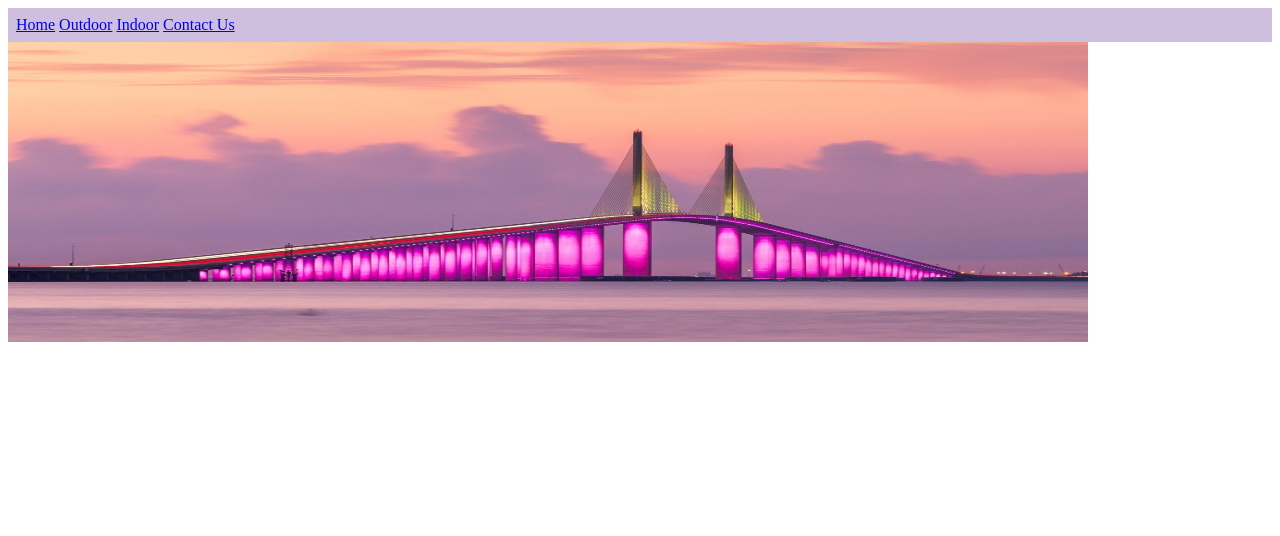
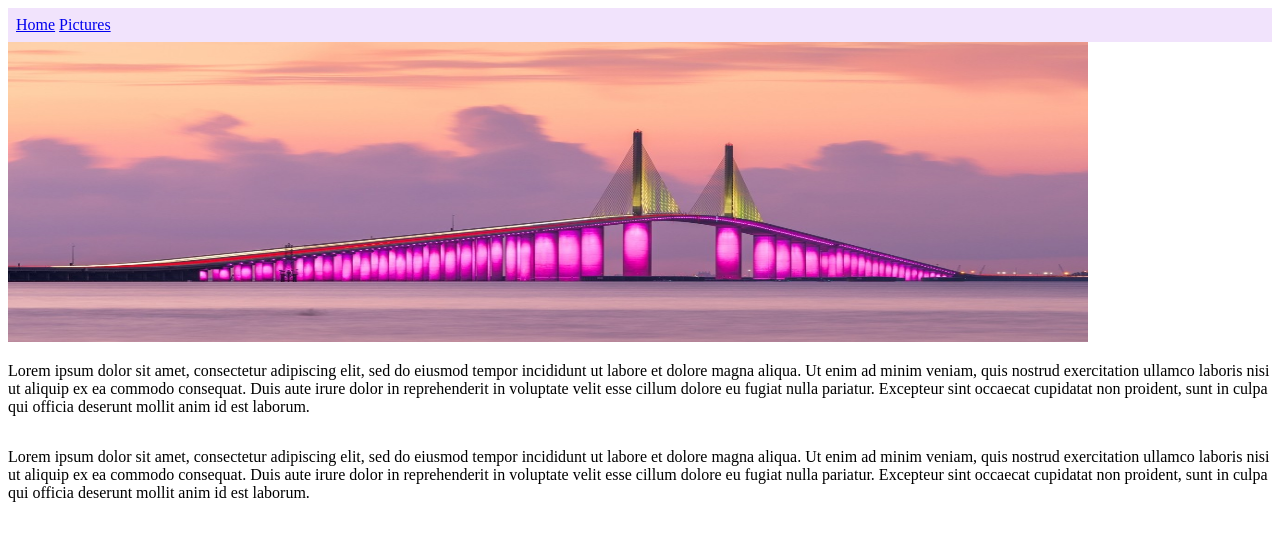
Before and after one commit to ItsNandito/Simple-Travel-Site, a plain HTML site: page index.html in a window 1280 px wide. Drawn offline with Linux system fonts and the light colour scheme.

Commit message:
added pictures and more text

```diff
--- a/css/style.css
+++ b/css/style.css
@@ -6,9 +6,17 @@
 
 nav {
     padding: .5em;
-    background-color: rgba(196, 175, 214, 0.801);
+    background-color: rgba(234, 214, 251, 0.67);
 }
 
 nav a {
     text-align: center;
 }
+
+#bodytext1 {
+    float: left;
+}
+
+#bodytext2 {
+    float: right;
+}
--- a/index.html
+++ b/index.html
@@ -9,18 +9,31 @@
 </head>
 <body>
     <nav>
-        <a href="home">Home</a>
-        <a href="outdoor">Outdoor</a>
-        <a href="indoor">Indoor</a>
-        <a href="contact us">Contact Us</a>
+        <a href="index.html">Home</a>
+        <a href="picture.html">Pictures</a>
     </nav>
+
     <header>
-        <img class="image" src="images/skywaybridge.jpg" alt="bridge" width="1080" height="300">
+        <img class="headimage" src="images/skywaybridge.jpg" alt="bridge" width="1080" height="300">
     </header>
 
 
+    <section id="bodytext1">
 
-    <section id="main">
+        <p>Lorem ipsum dolor sit amet, consectetur adipiscing elit, sed do eiusmod tempor incididunt ut labore et dolore magna aliqua.
+            Ut enim ad minim veniam, quis nostrud exercitation ullamco laboris nisi ut aliquip ex ea commodo consequat.
+            Duis aute irure dolor in reprehenderit in voluptate velit esse cillum dolore eu fugiat nulla pariatur. Excepteur sint occaecat cupidatat non proident,
+            sunt in culpa qui officia deserunt mollit anim id est laborum.</p>
+
+    </section>
+
+    <section id="bodytext2">
+
+        <p>Lorem ipsum dolor sit amet, consectetur adipiscing elit, sed do eiusmod tempor incididunt ut labore et dolore magna aliqua.
+            Ut enim ad minim veniam, quis nostrud exercitation ullamco laboris nisi ut aliquip ex ea commodo consequat.
+            Duis aute irure dolor in reprehenderit in voluptate velit esse cillum dolore eu fugiat nulla pariatur. Excepteur sint occaecat cupidatat non proident,
+            sunt in culpa qui officia deserunt mollit anim id est laborum.</p>
+
     </section>
 
     <footer>
```
Also changed, not shown: picture.html (added, +30 -0 lines), images/aquariam.jpg (added), images/indoorskydive.jpg (added), images/indoorskyslope.jpg (added), images/kid on bridge.jpg (added), images/outdoortheater.png (added), images/rivers.jpg (added), images/riverstatepark.webp (added), images/standuppaddle.webp (added).
